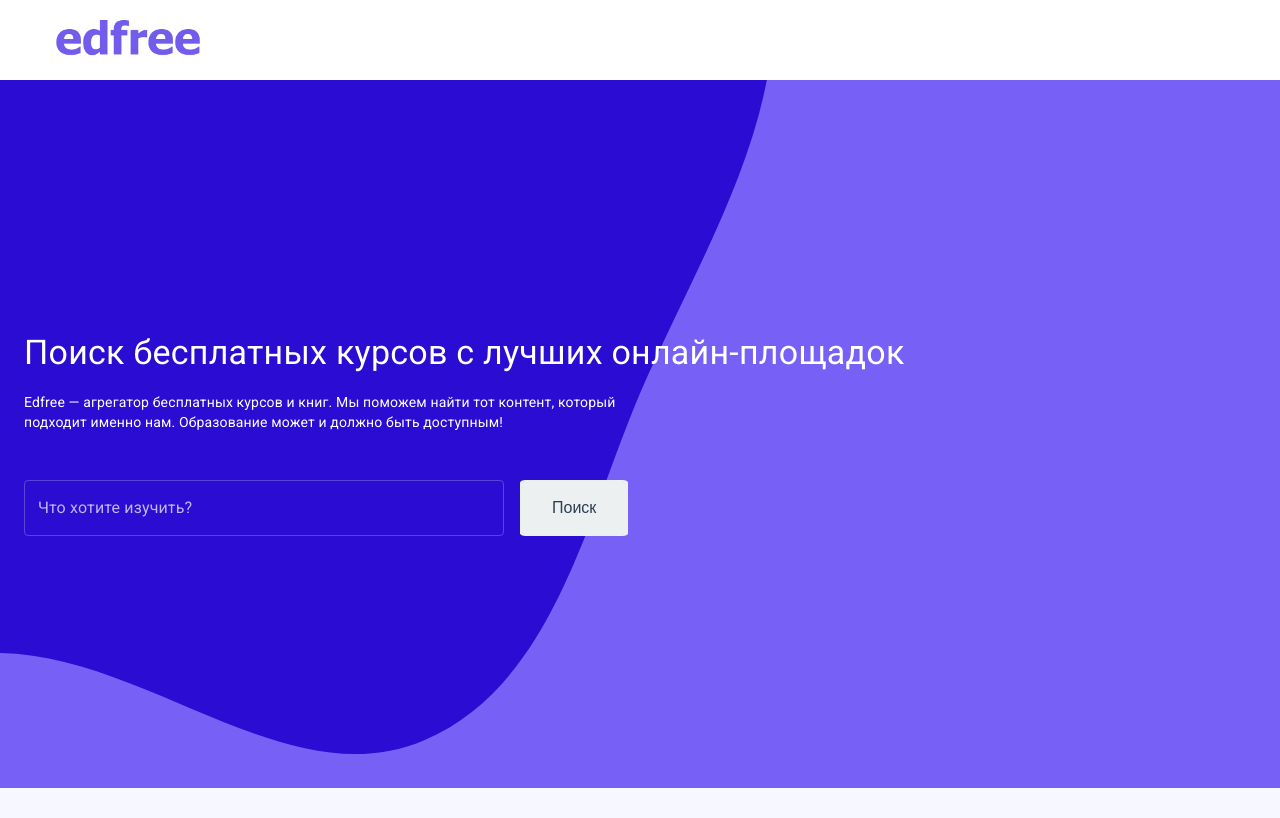
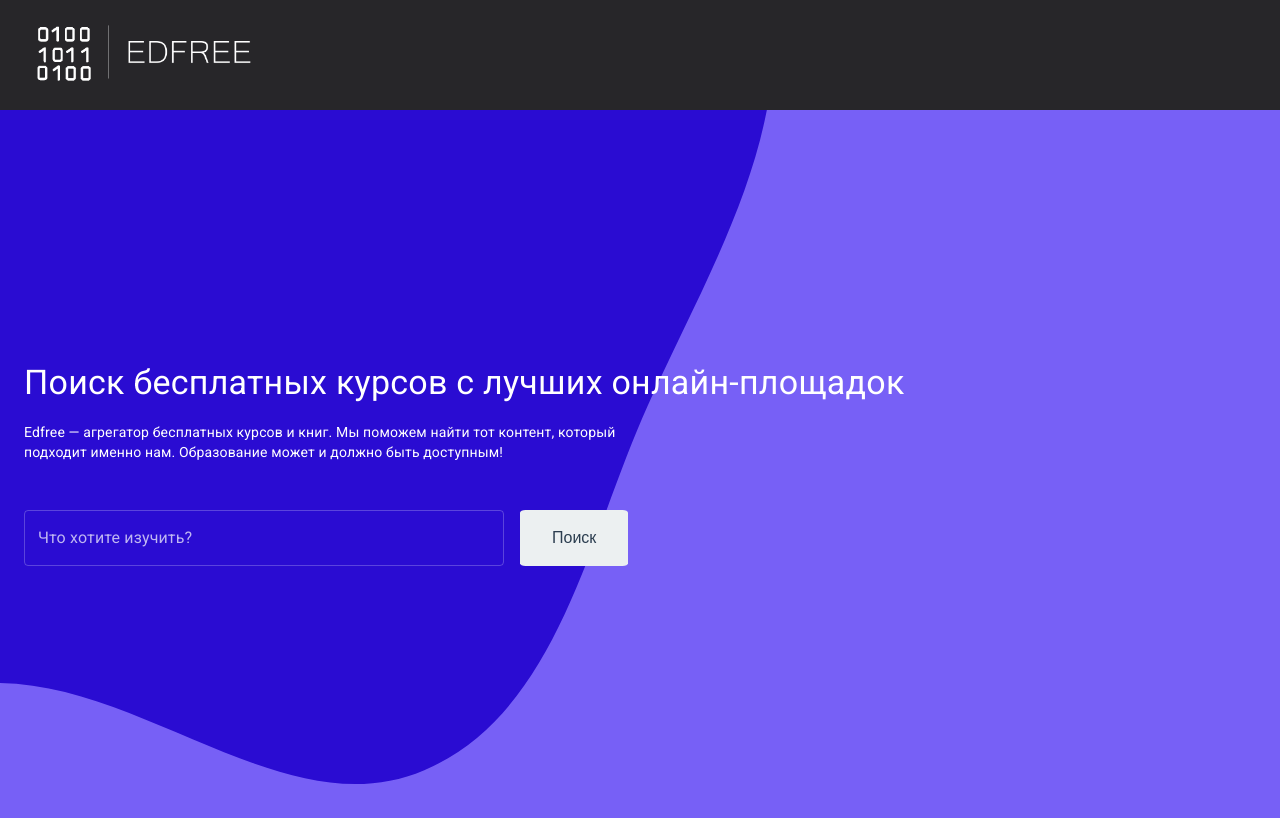
Before and after one commit to nikolaevv/edfree-web, a React (Create React App) app: page / in a window 1280 px wide. Built offline with nearby package versions, Linux system fonts and the light colour scheme.

Commit message:
refactor: Change logo and style of app bar

```diff
--- a/src/components/header/header.css
+++ b/src/components/header/header.css
@@ -1,3 +1,7 @@
 .logo {
-    width: 10em;
+    width: 15em;
 }
+
+.MuiToolbar-gutters {
+    padding-left: 0 !important;
+}
--- a/src/components/header/header.js
+++ b/src/components/header/header.js
@@ -4,12 +4,9 @@ import {Link} from 'react-router-dom';
 import useStyles from './styles';
 import AppBar from '@material-ui/core/AppBar';
 import Toolbar from '@material-ui/core/Toolbar';
-import Typography from '@material-ui/core/Typography';
-import Button from '@material-ui/core/Button';
-import IconButton from '@material-ui/core/IconButton';
 import {Container} from '@material-ui/core';
 import './header.css';
-import logo from './logo.png';
+import logo from './logo-main-white.png';
 
 const Header = () => {
     const classes = useStyles();
--- a/src/components/header/styles.js
+++ b/src/components/header/styles.js
@@ -5,9 +5,10 @@ const useStyles = makeStyles((theme) => ({
       flexGrow: 1,
     },
     appBar: {
-      background: '#FFF !important',
+      background: '#272629 !important',
       boxShadow: 'none !important',
       paddingTop: theme.spacing(1),
+      paddingLeft: 0,
       paddingBottom: theme.spacing(1),
     },
     menuButton: {
```
Also changed, not shown: src/components/header/logo-main-white.png (added), src/components/header/logo.png (deleted).
